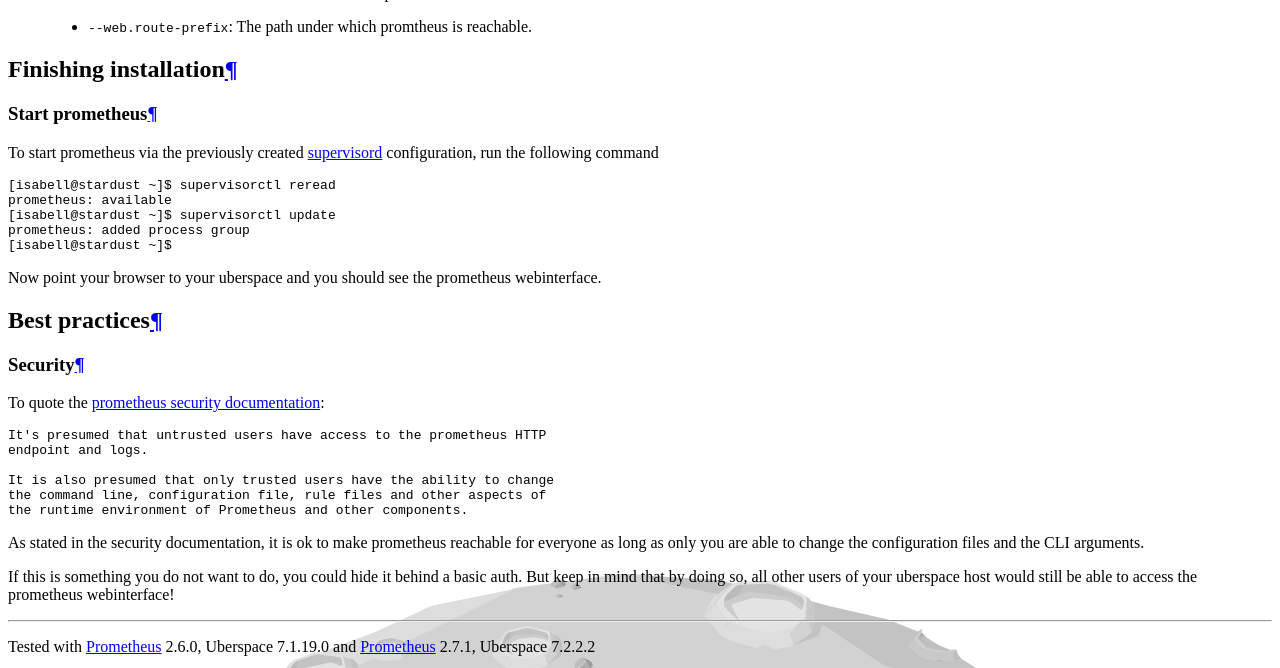
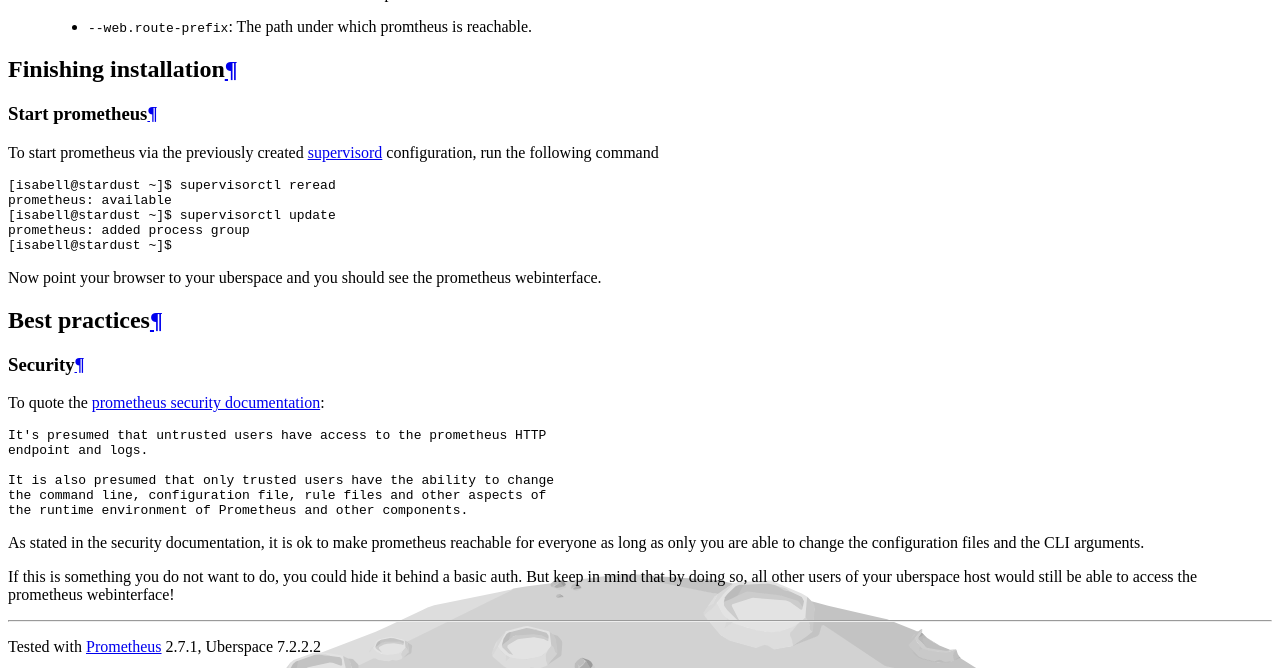
Before and after one commit to Uberspace/lab, a Sphinx documentation site: the page built from source/guide_prometheus.rst, in a window 1280 px wide and 900 px high, scrolled down 4041 px, cut to the strip 0-668 px from the top of the window. Built offline with Sphinx 7.4.7 and the Read the Docs theme 2.0.0, drawn with Linux system fonts in a browser that asks for light colours.

Commit message:
prometheus: only provide the latest version

```diff
--- a/source/guide_prometheus.rst
+++ b/source/guide_prometheus.rst
@@ -178,6 +178,6 @@
 
 ----
 
-Tested with Prometheus_ 2.6.0, Uberspace 7.1.19.0 and Prometheus_ 2.7.1, Uberspace 7.2.2.2
+Tested with Prometheus_ 2.7.1, Uberspace 7.2.2.2
 
 .. authors::
```
